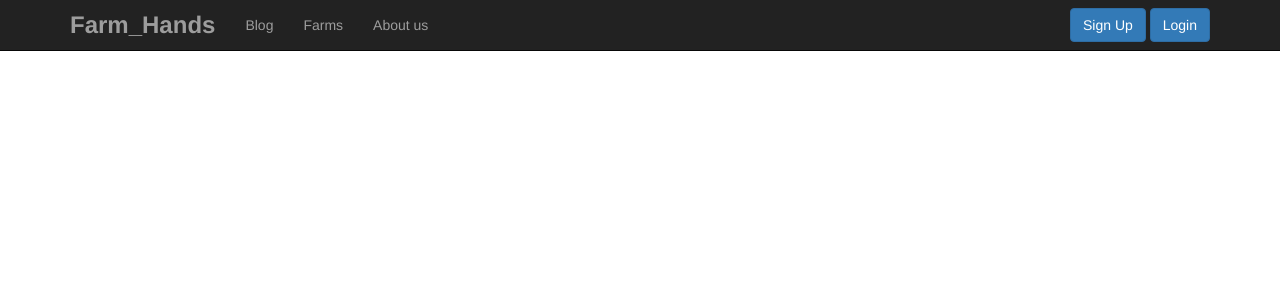
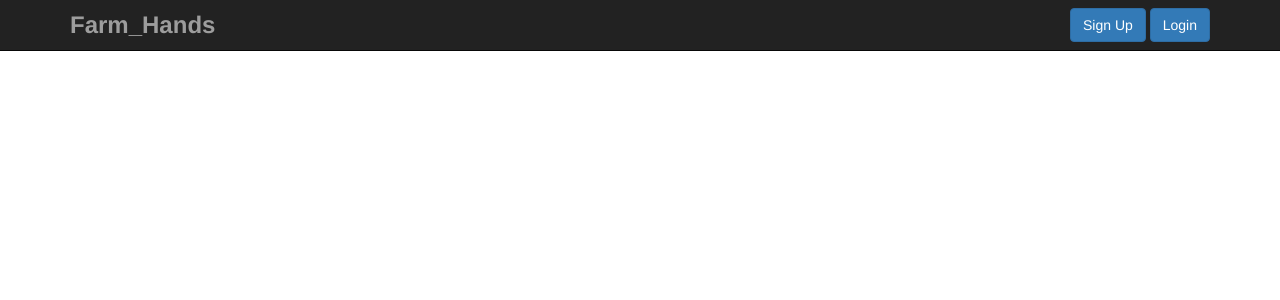
Before and after one commit to kalpanibhagya/FarmHands, a CodeIgniter app: page /FarmHands/About in a window 1280 px wide. Shown: the top 300 px of the page. Run offline with CodeIgniter, Linux system fonts and the light colour scheme; some libraries are stand-ins or nearby versions.

Commit message:
Do modifications to the navbar in about page

```diff
--- a/application/views/about.php
+++ b/application/views/about.php
@@ -36,11 +36,6 @@
 
             <!-- Collect the nav links, forms, and other content for toggling -->
             <div class="collapse navbar-collapse" id="bs-example-navbar-collapse-1">
-                <ul class="nav navbar-nav navbar-left">
-                    <li><a href="#">Blog</a></li>
-                    <li><a href="#">Farms</a></li>
-                    <li><a href="<?php echo base_url();?>about">About us</a></li>
-                </ul>
                 <form class="navbar-form navbar-right" action="<?php echo base_url()?>main/login_validation" method="post">
                     <a class="btn btn-primary" href="<?php echo base_url(); ?>main" role="button">Sign Up</a>
                     <a class="btn btn-primary" href="<?php echo base_url(); ?>main/login2" role="button">Login</a>
```
